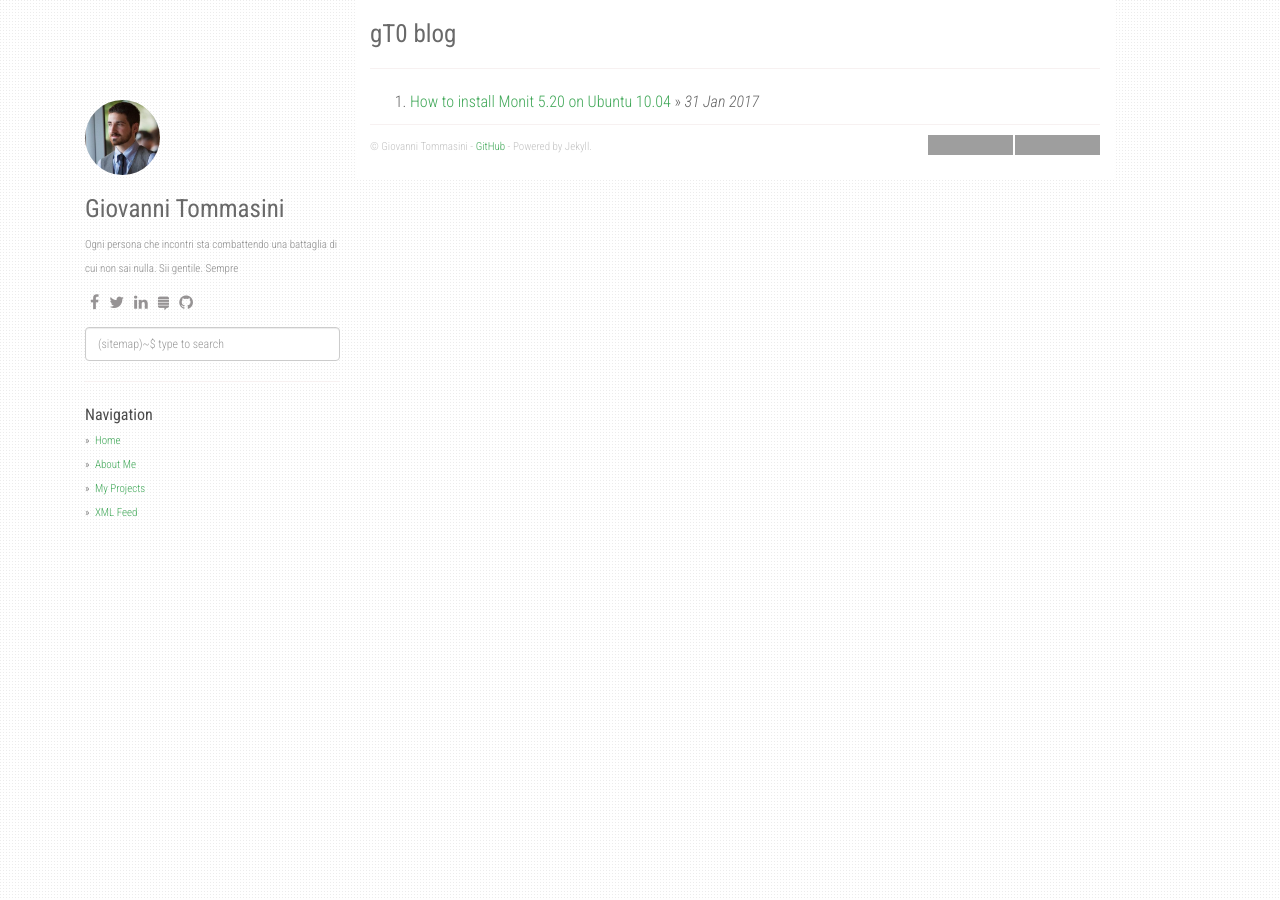
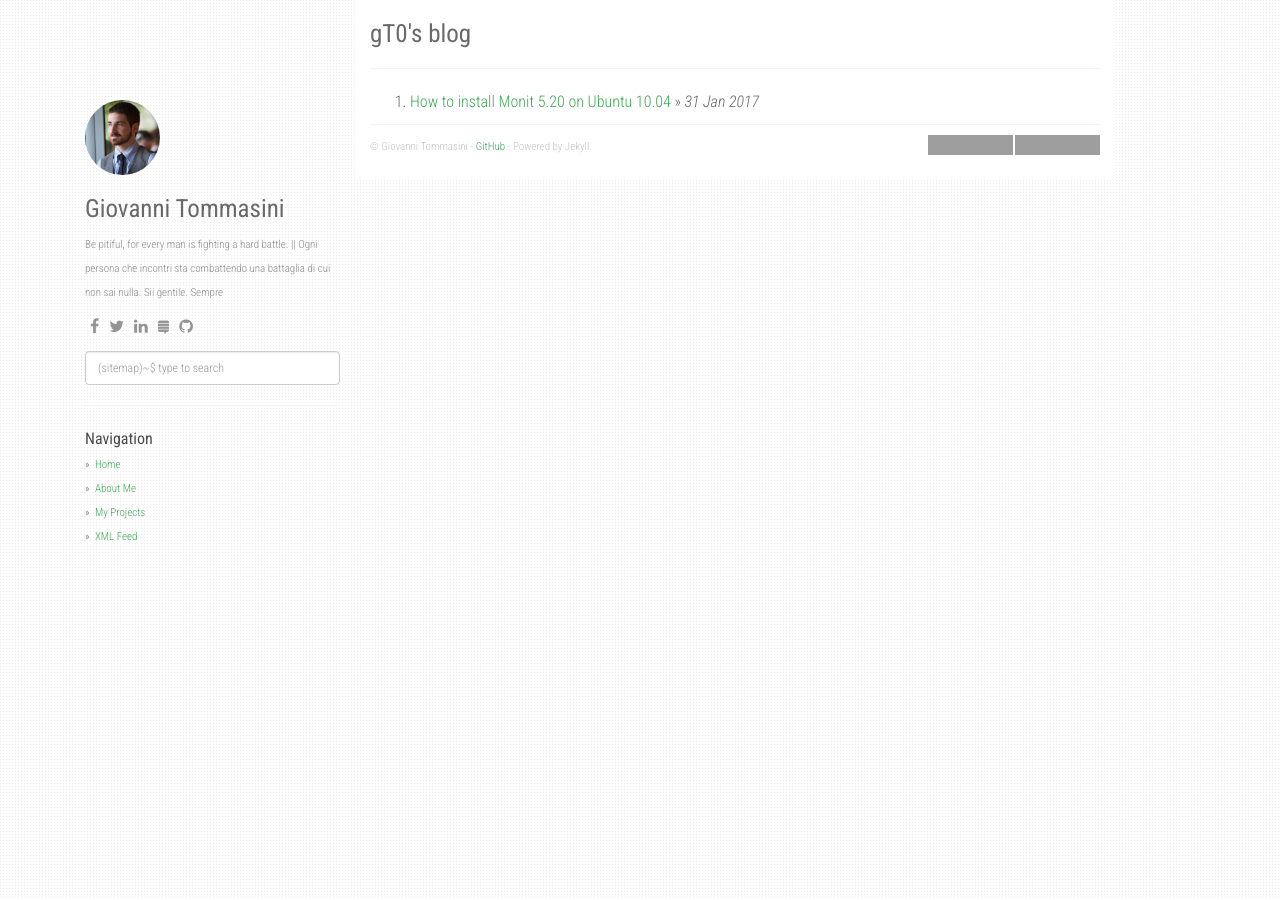
Before and after one commit to tommasinigiovanni/blog, a Jekyll site: the page built from index.html, in a window 1280 px wide. Built offline with Jekyll 4.4.1, drawn with Linux system fonts in a browser that asks for light colours; nearby versions of some CDN libraries; library files that are not in the unit come from our copies; the list of posts is cut into pages by our own code; grey boxes are pictures that could not be loaded.

Commit message:
index modify

```diff
--- a/_config.yml
+++ b/_config.yml
@@ -1,8 +1,8 @@
-title: gT0 blog
-description: My Personal Blog
+title: gT0's blog
+description: computer science, IT, linux, system administrator and other disquisitions
 author: Giovanni Tommasini
 github: https://github.com/tommasinigiovanni
-about: Ogni persona che incontri sta combattendo una battaglia di cui non sai nulla. Sii gentile. Sempre
+about: Be pitiful, for every man is fighting a hard battle. || Ogni persona che incontri sta combattendo una battaglia di cui non sai nulla. Sii gentile. Sempre
 disqus_shortname: giovannitommasini
 google_analytics: UA-XXXXXXXX-Y
 
```
